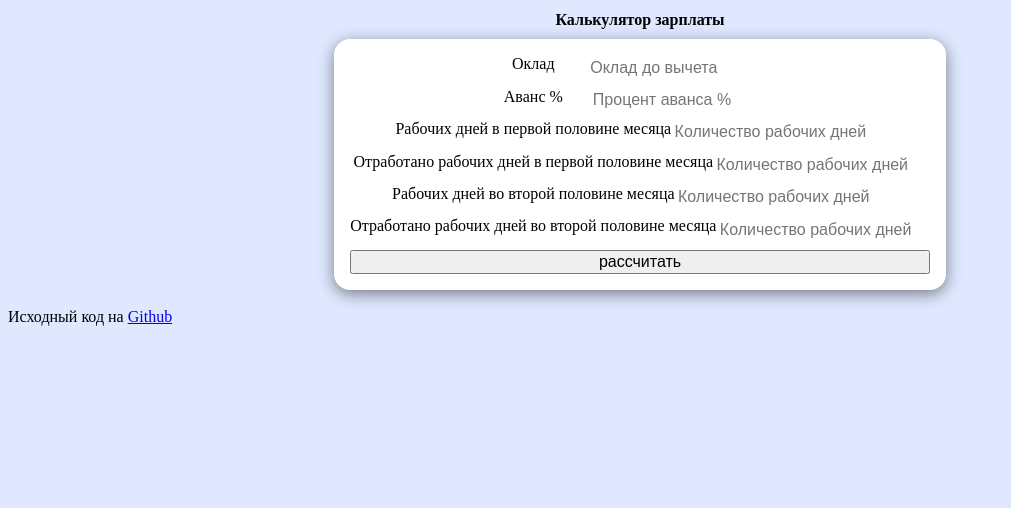
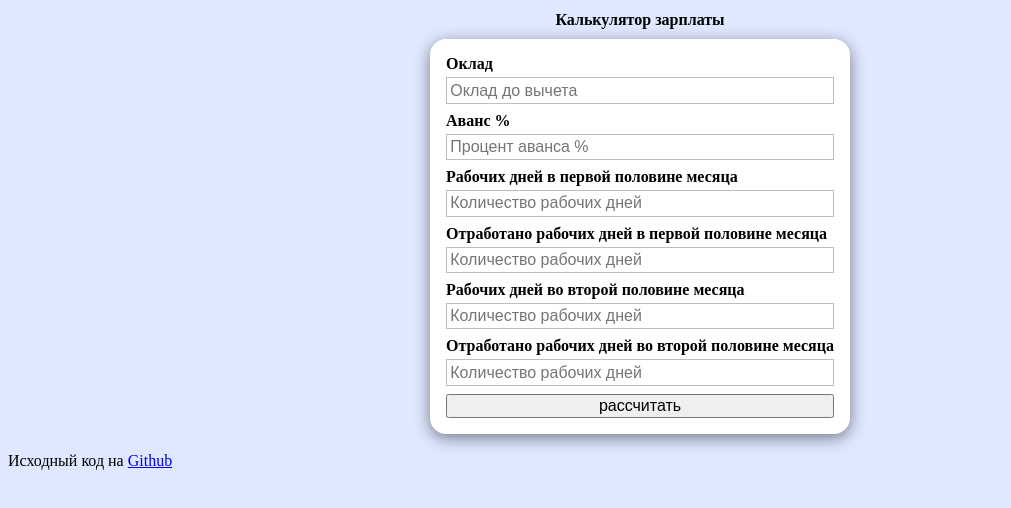
Before and after one commit to Marcus-Rise/salary, a React app: page / in a window 1280 px wide. Shown: the top 508 px of the page, without its empty margins (0-1011 px from the left). Built offline with nearby package versions, Linux system fonts and the light colour scheme.

Commit message:
feat(input): markup

```diff
--- a/src/components/input-number.component.tsx
+++ b/src/components/input-number.component.tsx
@@ -4,15 +4,24 @@ import styled from "styled-components";
 
 const Wrapper = styled.div`
   display: flex;
-  justify-content: center;
+  flex-direction: column;
+`;
+
+const Label = styled.label`
+  margin-bottom: 0.25rem;
+  font-weight: bold;
 `;
 
 const Input = styled.input`
   background: white;
-  border: none;
-  text-align: center;
+  border: 0.1rem rgba(128, 128, 128, 0.51) solid;
   padding: 0.2em;
   box-sizing: border-box;
+
+  &:focus {
+    border-color: black;
+    outline: none;
+  }
 `;
 
 interface IInputNumberProps {
@@ -33,7 +42,7 @@ const InputNumber: FC<IInputNumberProps> = ({ label, name, placeholder, onChange
 
   return (
     <Wrapper>
-      <label htmlFor={name}>{label}</label>{" "}
+      <Label htmlFor={name}>{label}</Label>{" "}
       <Input
         type="number"
         id={name}
```
